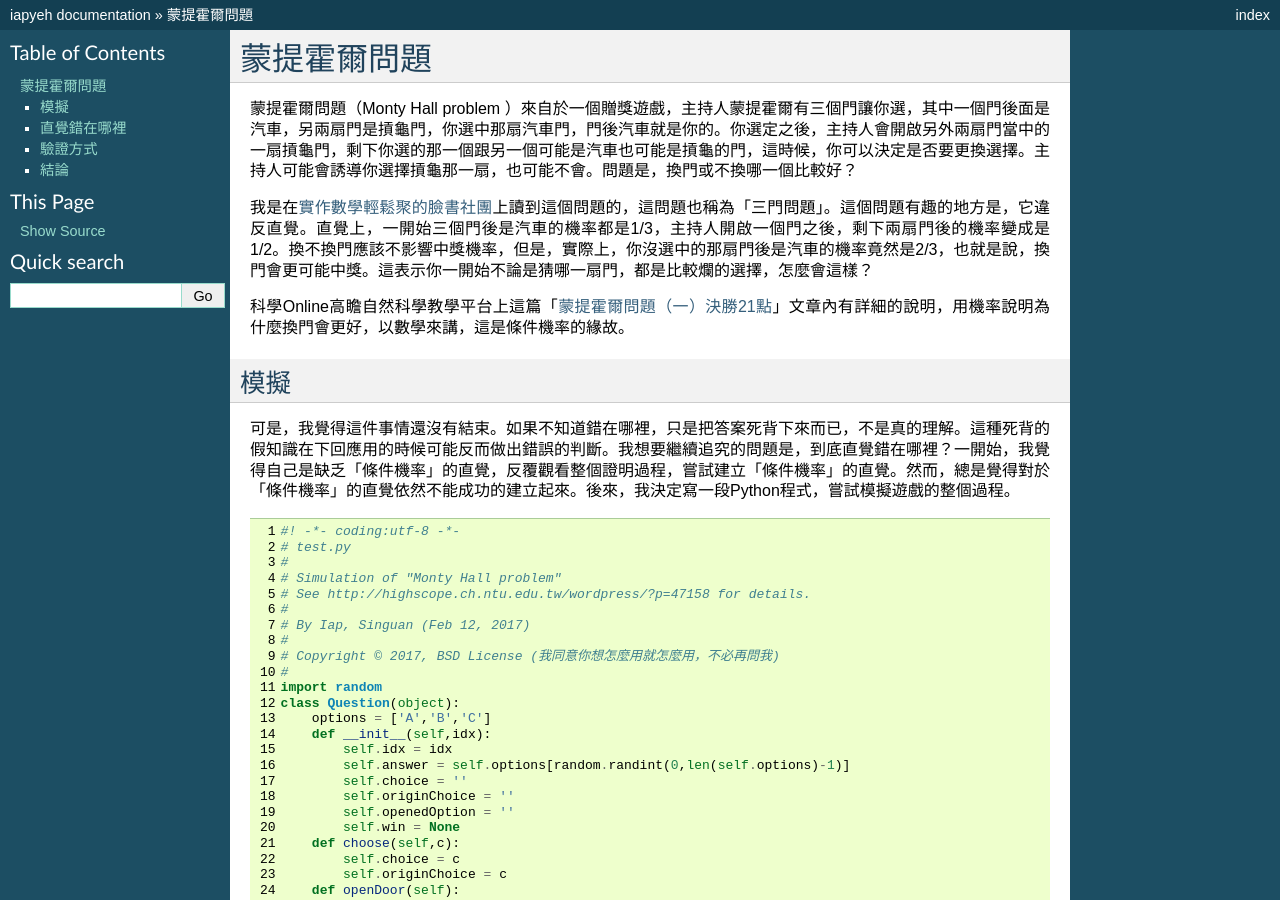
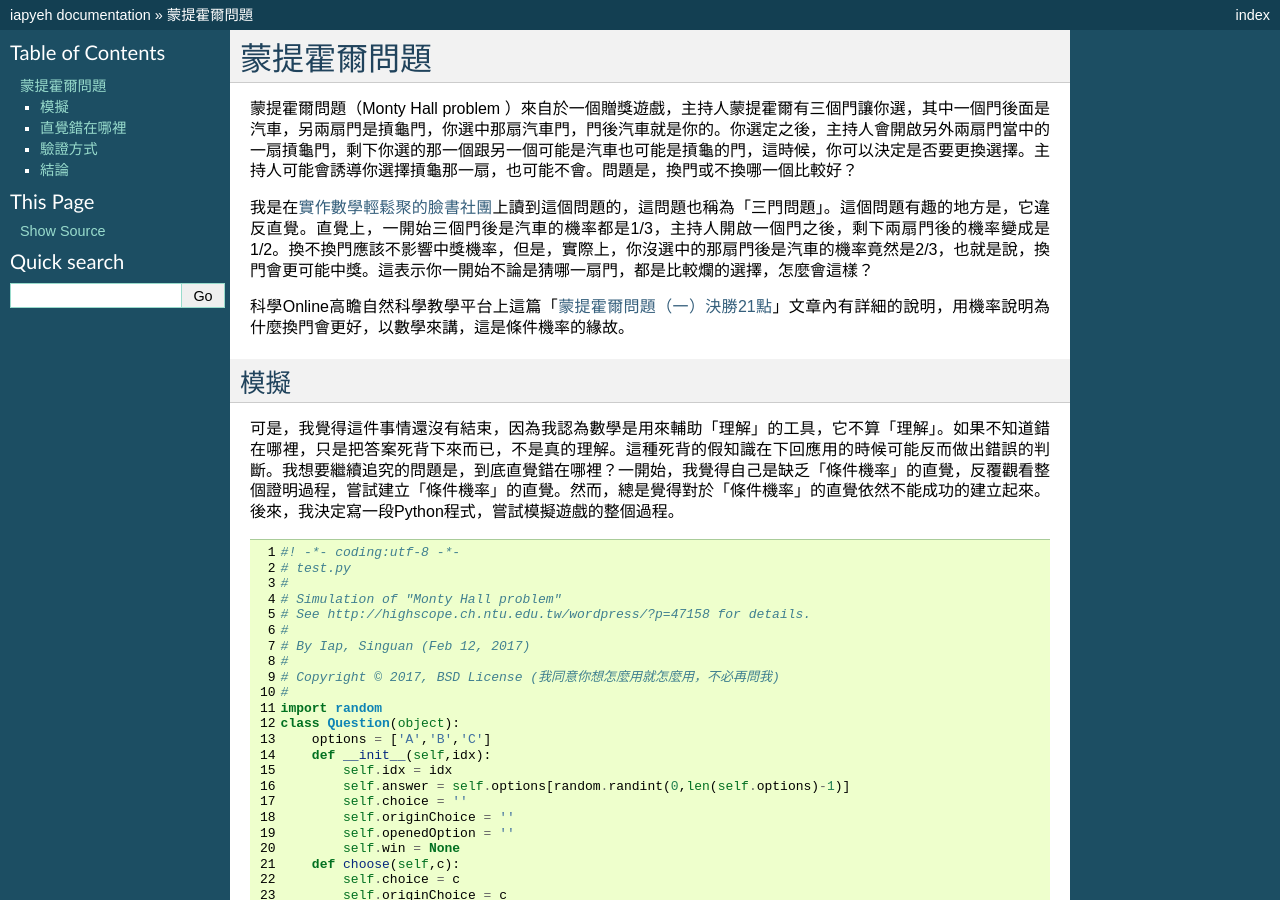
Before and after one commit to iapyeh/iapyeh, a Sphinx documentation site: the page built from docs/blogs/MontyHallProblem.rst, in a window 1280 px wide and 900 px high. Built offline with Sphinx 7.4.7, drawn with Linux system fonts in a browser that asks for light colours.

Commit message:
Google Docs reST Editor@2017-2-13 19:4:9

```diff
--- a/docs/blogs/MontyHallProblem.rst
+++ b/docs/blogs/MontyHallProblem.rst
@@ -15,7 +15,7 @@
 模擬
 ====
 
-可是，我覺得這件事情還沒有結束。如果不知道錯在哪裡，只是把答案死背下來而已，不是真的理解。這種死背的假知識在下回應用的時候可能反而做出錯誤的判斷。我想要繼續追究的問題是，到底直覺錯在哪裡？一開始，我覺得自己是缺乏「條件機率」的直覺，反覆觀看整個證明過程，嘗試建立「條件機率」的直覺。然而，總是覺得對於「條件機率」的直覺依然不能成功的建立起來。後來，我決定寫一段Python程式，嘗試模擬遊戲的整個過程。
+可是，我覺得這件事情還沒有結束，因為我認為數學是用來輔助「理解」的工具，它不算「理解」。如果不知道錯在哪裡，只是把答案死背下來而已，不是真的理解。這種死背的假知識在下回應用的時候可能反而做出錯誤的判斷。我想要繼續追究的問題是，到底直覺錯在哪裡？一開始，我覺得自己是缺乏「條件機率」的直覺，反覆觀看整個證明過程，嘗試建立「條件機率」的直覺。然而，總是覺得對於「條件機率」的直覺依然不能成功的建立起來。後來，我決定寫一段Python程式，嘗試模擬遊戲的整個過程。
 
 
 .. code-block:: python
```
